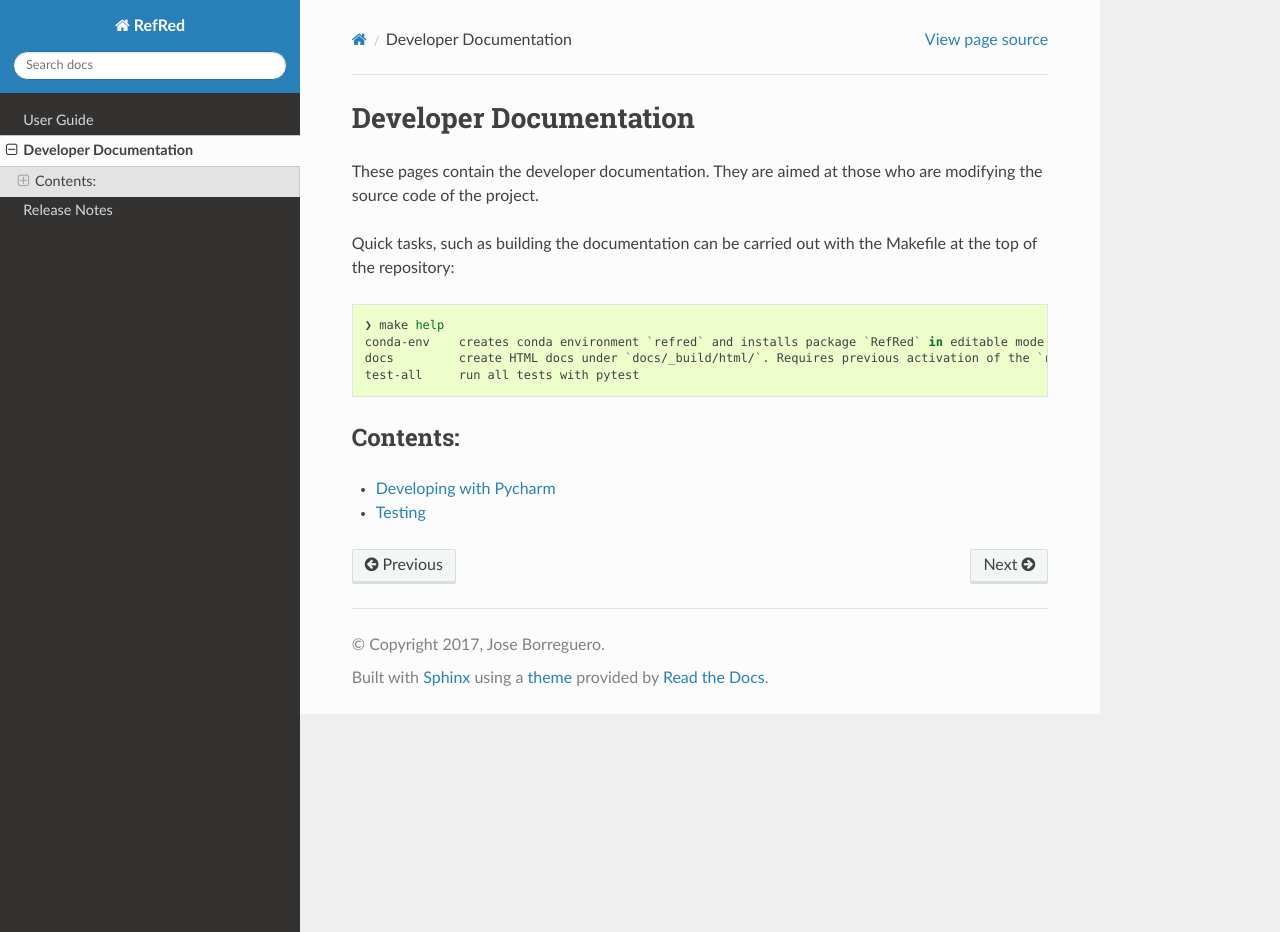
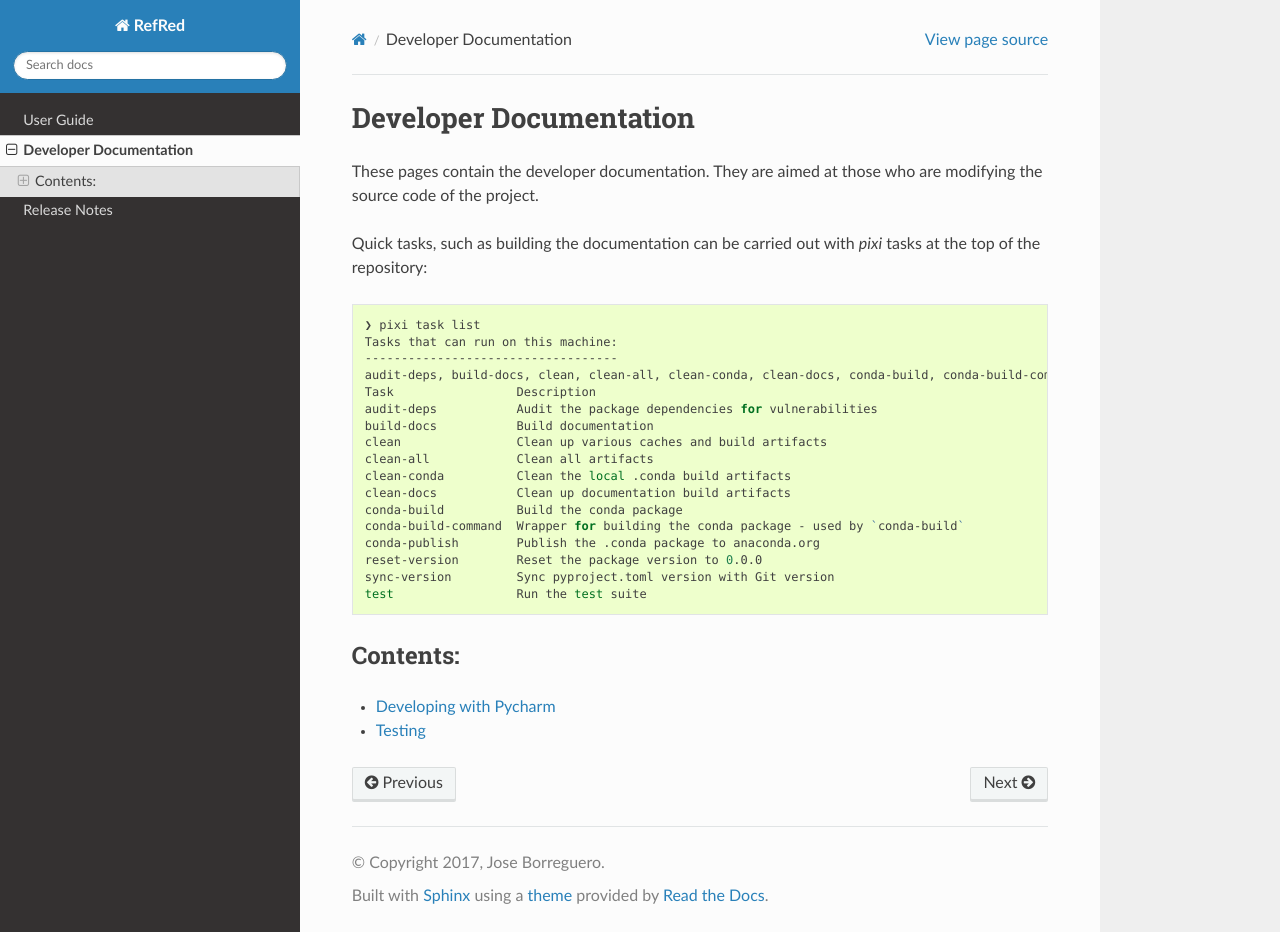
Before and after one commit to neutrons/RefRed, a Sphinx documentation site: the page built from docs/developer/index.rst, in a window 1280 px wide and 932 px high. Built offline with Sphinx 7.4.7 and the Read the Docs theme 3.1.0, drawn with Linux system fonts in a browser that asks for light colours; the version number is read from the project's files by our own code.

Commit message:
update documentation and rtd, fix gui issue that slipped through

```diff
--- a/RefRed/_version.py
+++ /dev/null
@@ -1 +0,0 @@
-__version__ = "5.4.0.dev3+d202506261601"
--- a/docs/developer/index.rst
+++ b/docs/developer/index.rst
@@ -7,14 +7,27 @@ Developer Documentation
 These pages contain the developer documentation. They are aimed at those who are modifying the
 source code of the project.
 
-Quick tasks, such as building the documentation can be carried out with the Makefile at the top of the repository:
+Quick tasks, such as building the documentation can be carried out with `pixi` tasks at the top of the repository:
 
 .. code-block:: bash
 
-   ❯ make help
-   conda-env    creates conda environment `refred` and installs package `RefRed` in editable mode
-   docs         create HTML docs under `docs/_build/html/`. Requires previous activation of the `refred` conda environment
-   test-all     run all tests with pytest
+   ❯ pixi task list                                                                                                                                                                                                                (RefRed)
+   Tasks that can run on this machine:
+   -----------------------------------
+   audit-deps, build-docs, clean, clean-all, clean-conda, clean-docs, conda-build, conda-build-command, conda-publish, reset-version, sync-version, test, test-docs
+   Task                 Description
+   audit-deps           Audit the package dependencies for vulnerabilities
+   build-docs           Build documentation
+   clean                Clean up various caches and build artifacts
+   clean-all            Clean all artifacts
+   clean-conda          Clean the local .conda build artifacts
+   clean-docs           Clean up documentation build artifacts
+   conda-build          Build the conda package
+   conda-build-command  Wrapper for building the conda package - used by `conda-build`
+   conda-publish        Publish the .conda package to anaconda.org
+   reset-version        Reset the package version to 0.0.0
+   sync-version         Sync pyproject.toml version with Git version
+   test                 Run the test suite
 
 
 Contents:
--- a/docs/release_notes.rst
+++ b/docs/release_notes.rst
@@ -13,6 +13,7 @@ Release Notes
 
 **Of interest to the Developer:**
 
+- PR #154: Convert to pixi from conda
 - MR #152: Modernize installation process from setup.py to pyproject.toml
 
 
```
Also changed, not shown: docs/developer/README.txt (deleted, +0 -10 lines), docs/developer/testing.rst (+12 -6 lines), .readthedocs.yaml, 5 other files.
